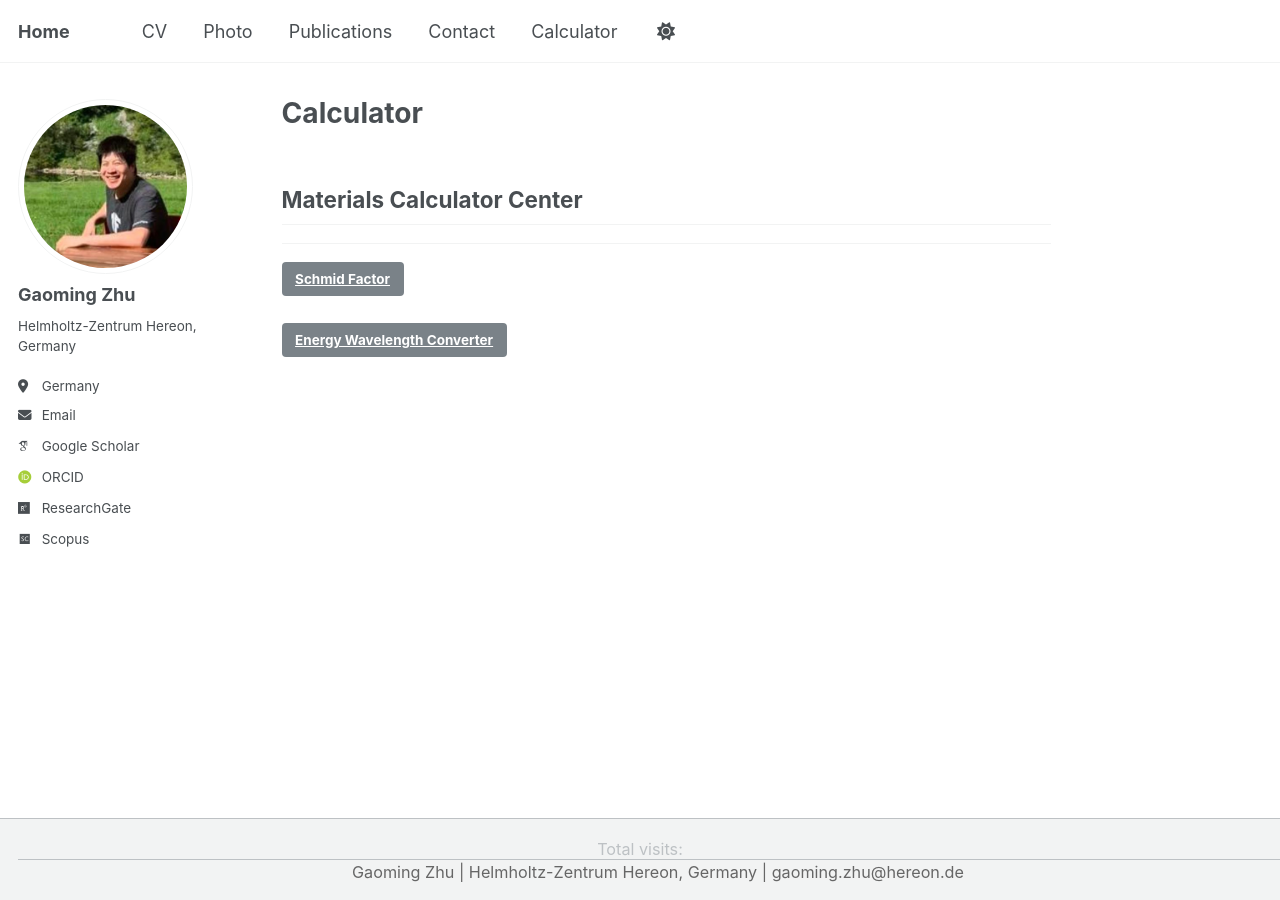
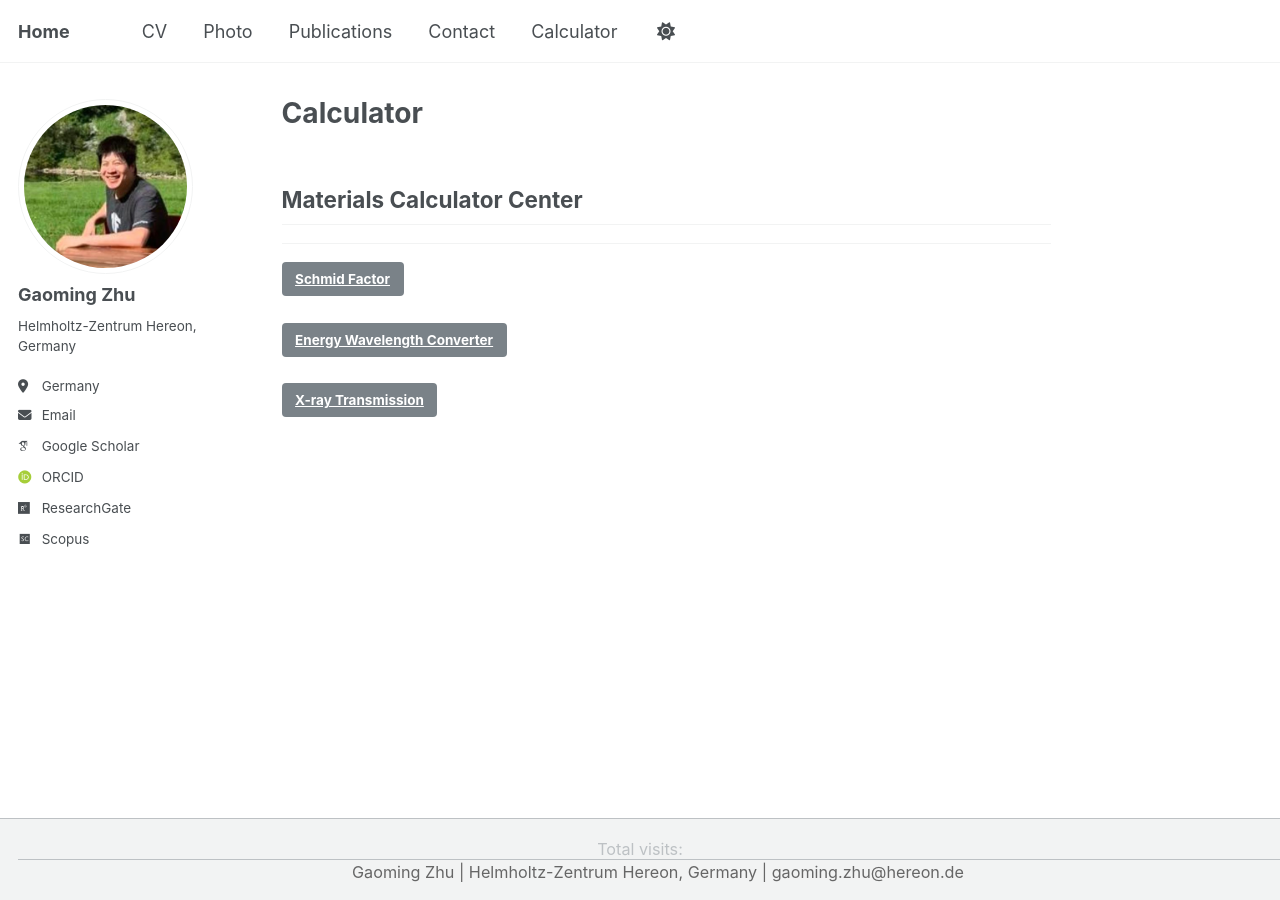
Before and after one commit to zgm900613/zgm900613.github.io, a Jekyll site: the page built from _pages/calculator.md, in a window 1280 px wide. Built offline with Jekyll 4.4.1, drawn with Linux system fonts in a browser that asks for light colours; some web fonts are replaced; a script that is not in the unit is left out; comment, search, counter and statistics services are not loaded.

Commit message:
Update calculator.md

```diff
--- a/_pages/calculator.md
+++ b/_pages/calculator.md
@@ -23,3 +23,11 @@ author_profile: true
      Energy Wavelength Converter
   </a>
 </p>
+
+<p>
+  <a class="btn btn-primary"
+     href="https://zgm900613.github.io/MaterialsCalculator/XrayTransmission.html"
+     target="_blank">
+     X-ray Transmission
+  </a>
+</p>
```
